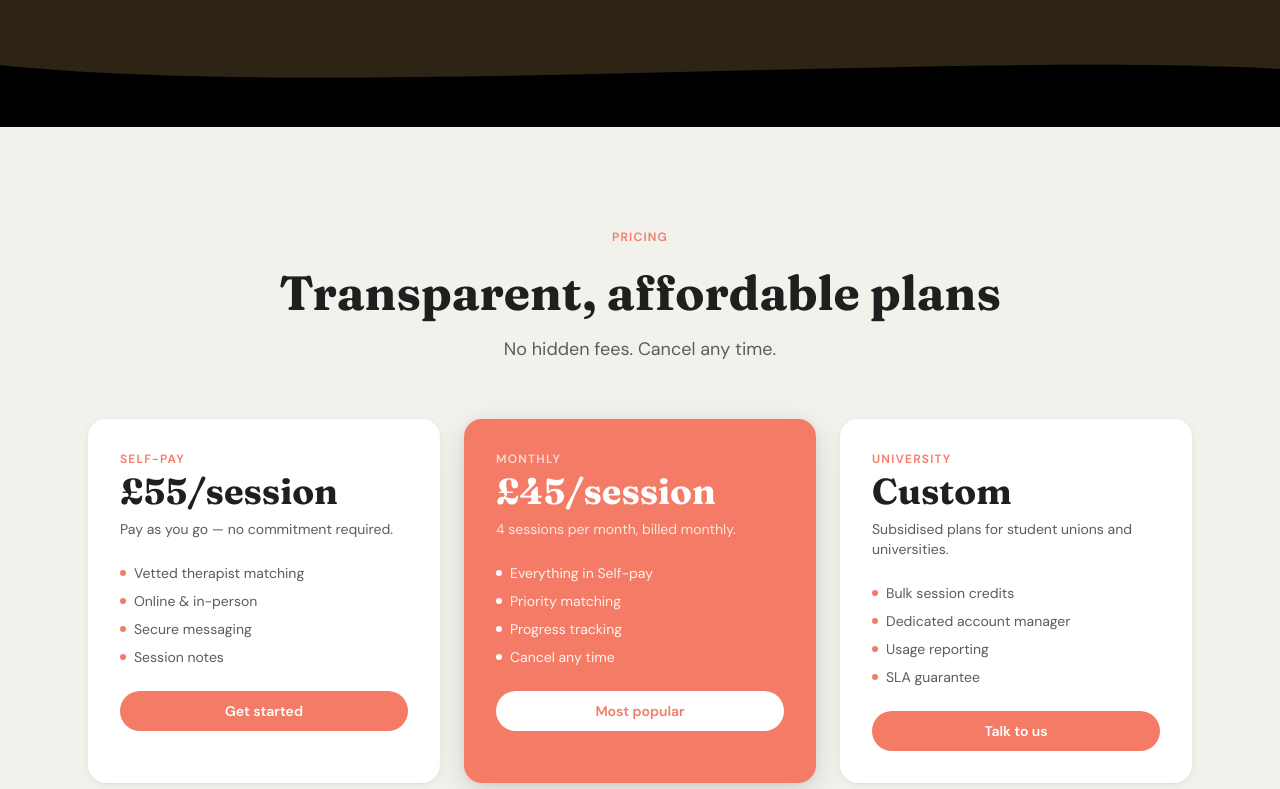
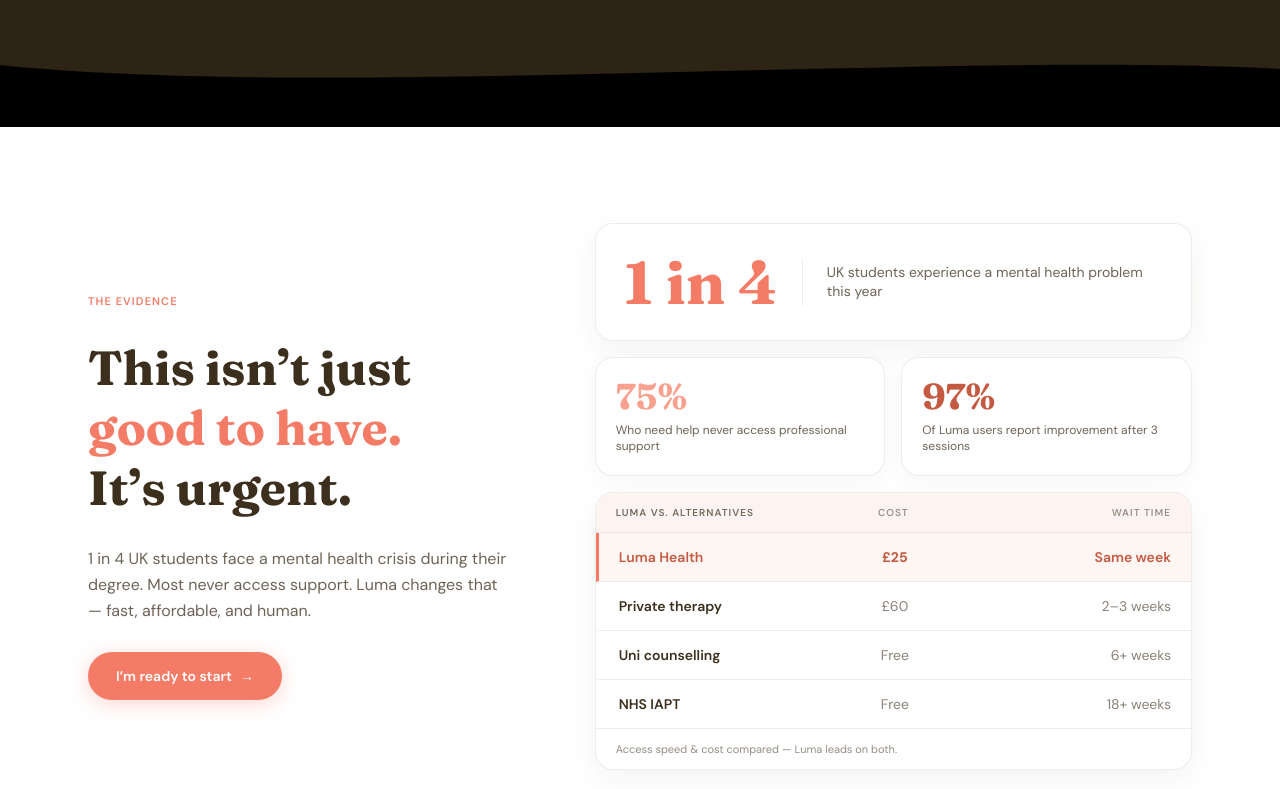
Before and after one commit to Lumahealth-UK/core, a Next.js app: page / in a window 1280 px wide. Shown: the part 2911-3700 px from the top of the page. Built offline with nearby package versions, Linux system fonts and the light colour scheme; no server answers.

Commit message:
evidence section done

```diff
--- a/app/page.tsx
+++ b/app/page.tsx
@@ -27,12 +27,12 @@
         <LogoCloud />
         <HowItWorks />
         <Therapists />
+        <Evidence />
         <Pricing />
         <OurStory />
         <Faq />
         <BlogPreview />
         <StudentStories />
-        <Evidence />
         <Founders />
         {/* Scroll target for “For Therapists” — replace with a dedicated section when ready */}
         <div
--- a/components/sections/evidence/Evidence.tsx
+++ b/components/sections/evidence/Evidence.tsx
@@ -1,27 +1,170 @@
 import { Section } from '@/components/primitives/Section'
-import { SectionHeader } from '@/components/primitives/SectionHeader'
-import { SECTION_IDS } from '@/lib/constants/routes'
-import { Card } from '@/components/ui/card'
-import { evidenceStats } from './evidence-data'
+import { SECTION_IDS, sectionHref } from '@/lib/constants/routes'
+import { cn } from '@/lib/utils'
+import { type ComparisonRow, COMPARISON_ROWS } from './evidence-data'
+
+function PrimaryStat() {
+  return (
+    <div className="flex items-center gap-6 rounded-2xl border border-luma-hairline bg-white p-7 shadow-[0_10px_30px_rgba(61,47,30,0.06)]">
+      <p className="shrink-0 font-display text-6xl font-bold leading-none text-luma-coral">
+        1 in 4
+      </p>
+      <div className="h-12 w-px shrink-0 bg-luma-hairline" aria-hidden="true" />
+      <p className="text-sm leading-snug text-luma-mocha/75">
+        UK students experience a mental health problem this year
+      </p>
+    </div>
+  )
+}
+
+function SecondaryStat({
+  value,
+  label,
+  dimmed = false,
+}: {
+  value: string
+  label: string
+  dimmed?: boolean
+}) {
+  return (
+    <div className="rounded-2xl border border-luma-hairline bg-white p-5 shadow-[0_6px_22px_rgba(61,47,30,0.04)]">
+      <p
+        className={cn(
+          'font-display text-4xl font-bold leading-none',
+          dimmed ? 'text-luma-coral-light' : 'text-luma-coral-deep',
+        )}
+      >
+        {value}
+      </p>
+      <p className="mt-2 text-xs leading-snug text-luma-mocha/75">{label}</p>
+    </div>
+  )
+}
+
+function ComparisonTable({ rows }: { rows: ComparisonRow[] }) {
+  return (
+    <div className="overflow-hidden rounded-2xl border border-luma-hairline bg-white shadow-[0_10px_28px_rgba(61,47,30,0.05)]">
+      {/* Table header */}
+      <div className="border-b border-luma-hairline bg-luma-coral-tint/70 px-5 py-3">
+        <div className="grid grid-cols-3 items-center">
+          <p className="text-[10px] font-semibold uppercase tracking-widest text-luma-mocha/70">
+            Luma vs. Alternatives
+          </p>
+          <p className="text-center text-[10px] font-semibold uppercase tracking-widest text-luma-mocha/50">
+            Cost
+          </p>
+          <p className="text-right text-[10px] font-semibold uppercase tracking-widest text-luma-mocha/50">
+            Wait time
+          </p>
+        </div>
+      </div>
+
+      {/* Rows */}
+      <div>
+        {rows.map((row) => (
+          <div
+            key={row.service}
+            className={cn(
+              'grid grid-cols-3 items-center border-b border-luma-hairline px-5 py-3.5 last:border-b-0',
+              row.isLuma
+                ? 'border-l-[3px] border-l-luma-coral bg-luma-coral-tint/60'
+                : 'border-l-[3px] border-l-transparent',
+            )}
+          >
+            <span
+              className={cn(
+                'text-sm font-semibold',
+                row.isLuma ? 'text-luma-coral-deep' : 'text-luma-mocha',
+              )}
+            >
+              {row.service}
+            </span>
+            <span
+              className={cn(
+                'text-sm text-center',
+                row.isLuma ? 'font-bold text-luma-coral-deep' : 'text-luma-mocha/60',
+              )}
+            >
+              {row.cost}
+            </span>
+            <span
+              className={cn(
+                'text-sm text-right',
+                row.isLuma ? 'font-semibold text-luma-coral-deep' : 'text-luma-mocha/60',
+              )}
+            >
+              {row.wait}
+            </span>
+          </div>
+        ))}
+      </div>
+
+      {/* Footer microcopy */}
+      <div className="border-t border-luma-hairline px-5 py-3">
+        <p className="text-[11px] text-luma-mocha/55">
+          Access speed &amp; cost compared — Luma leads on both.
+        </p>
+      </div>
+    </div>
+  )
+}
 
 export function Evidence() {
   return (
-    <Section id={SECTION_IDS.EVIDENCE}>
-      <SectionHeader
-        eyebrow="Evidence"
-        title={<>The numbers <span className="text-luma-coral">speak</span></>}
-        description="Our outcomes are independently tracked. No spin."
-        centered
-      />
+    <Section id={SECTION_IDS.EVIDENCE} className="bg-white">
+      <div className="grid grid-cols-1 gap-14 lg:grid-cols-[5fr_7fr] lg:items-center lg:gap-20">
+        {/* LEFT: Narrative */}
+        <div className="flex flex-col space-y-7">
+          <p className="text-[11px] font-semibold uppercase tracking-widest text-luma-coral">
+            The Evidence
+          </p>
 
-      <div className="mt-14 grid gap-6 sm:grid-cols-2 lg:grid-cols-4">
-        {evidenceStats.map(({ value, label, source }) => (
-          <Card key={label} className="bg-beige p-6 text-center">
-            <p className="font-display text-4xl font-bold text-luma-coral">{value}</p>
-            <p className="mt-2 text-sm font-semibold text-main-text">{label}</p>
-            {source && <p className="mt-1 text-xs text-muted-text">{source}</p>}
-          </Card>
-        ))}
+          <h2 className="font-display text-4xl font-bold leading-tight text-luma-mocha md:text-5xl">
+            This isn&rsquo;t just{' '}
+            <em className="not-italic text-luma-coral">good to have.</em>
+            <br />
+            It&rsquo;s urgent.
+          </h2>
+
+          <p className="text-base leading-relaxed text-luma-mocha/75">
+            1 in 4 UK students face a mental health crisis during their degree.
+            Most never access support. Luma changes that — fast, affordable, and human.
+          </p>
+
+          <div>
+            <a
+              href={sectionHref(SECTION_IDS.PRICING)}
+              className={cn(
+                'inline-flex items-center gap-2 rounded-full px-7 py-3.5',
+                'bg-luma-coral text-sm font-semibold text-white',
+                'shadow-[0_4px_20px_rgba(244,123,102,0.30)]',
+                'transition-all duration-200',
+                'hover:bg-luma-coral-deep hover:shadow-[0_8px_30px_rgba(244,123,102,0.38)]',
+              )}
+            >
+              I&rsquo;m ready to start <span aria-hidden="true">→</span>
+            </a>
+          </div>
+        </div>
+
+        {/* RIGHT: Proof */}
+        <div className="flex flex-col gap-4">
+          <PrimaryStat />
+
+          <div className="grid grid-cols-2 gap-4">
+            <SecondaryStat
+              value="75%"
+              label="Who need help never access professional support"
+              dimmed
+            />
+            <SecondaryStat
+              value="97%"
+              label="Of Luma users report improvement after 3 sessions"
+            />
+          </div>
+
+          <ComparisonTable rows={COMPARISON_ROWS} />
+        </div>
       </div>
     </Section>
   )
--- a/components/sections/evidence/evidence-data.ts
+++ b/components/sections/evidence/evidence-data.ts
@@ -1,12 +1,13 @@
-export interface EvidenceStat {
-  value: string
-  label: string
-  source?: string
+export interface ComparisonRow {
+  service: string
+  cost: string
+  wait: string
+  isLuma?: boolean
 }
 
-export const evidenceStats: EvidenceStat[] = [
-  { value: '74%', label: 'Reduction in PHQ-9 score after 6 sessions', source: 'Internal audit 2024' },
-  { value: '5 days', label: 'Median time to first appointment', source: 'Platform data' },
-  { value: '4.8★', label: 'Average therapist rating', source: '2,400+ reviews' },
-  { value: '92%', label: 'Continued with a second therapist block', source: 'Retention data' },
+export const COMPARISON_ROWS: ComparisonRow[] = [
+  { service: 'Luma Health', cost: '£25', wait: 'Same week', isLuma: true },
+  { service: 'Private therapy', cost: '£60', wait: '2–3 weeks' },
+  { service: 'Uni counselling', cost: 'Free', wait: '6+ weeks' },
+  { service: 'NHS IAPT', cost: 'Free', wait: '18+ weeks' },
 ]
```
